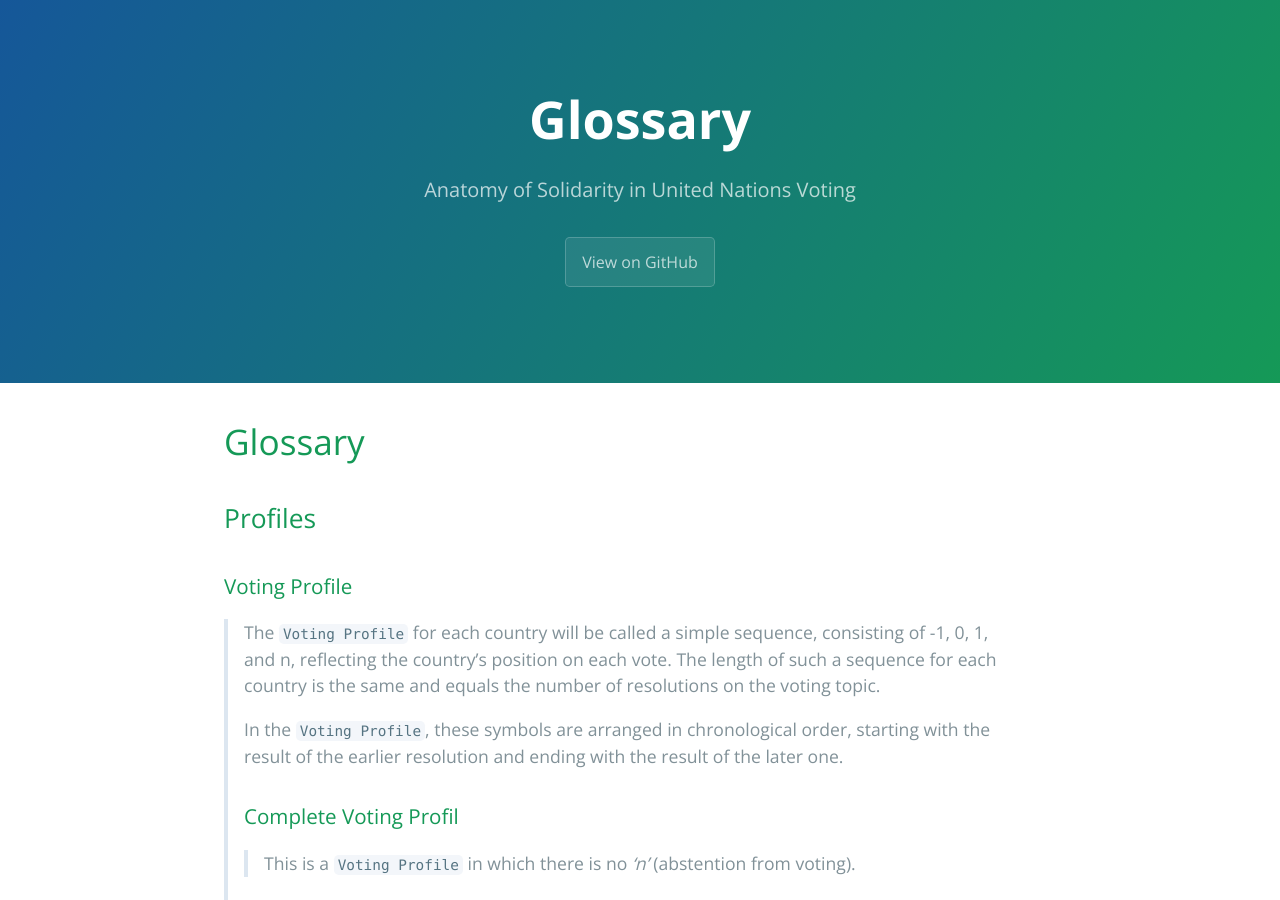
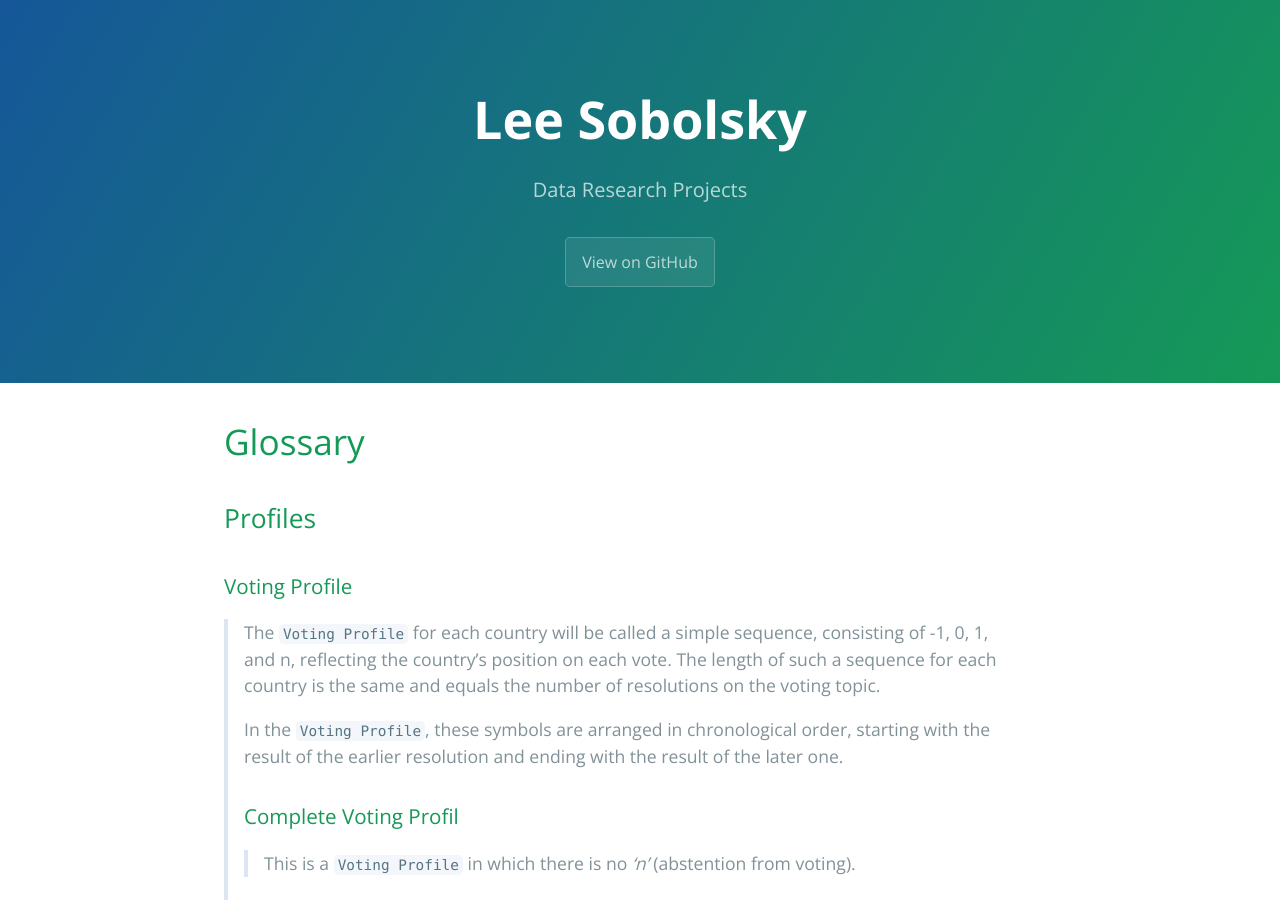
Before and after one commit to sobolsky/un, a Jekyll site: the page built from glossary.md, in a window 1280 px wide and 900 px high. Built offline with Jekyll 4.4.1, drawn with Linux system fonts in a browser that asks for light colours; our own code applies the rules of GitHub Pages for plain Markdown files.

Commit message:
Update glossary.md

```diff
--- a/glossary.md
+++ b/glossary.md
@@ -1,7 +1,7 @@
 ---
 layout: default
-# title: Anatomy of Solidarity
-# description: Anatomy of Solidarity in United Nations Voting
+title: Lee Sobolsky
+description: Data Research Projects
 show_downloads: false
 google_analytics:
 theme: jekyll-theme-cayman
```
